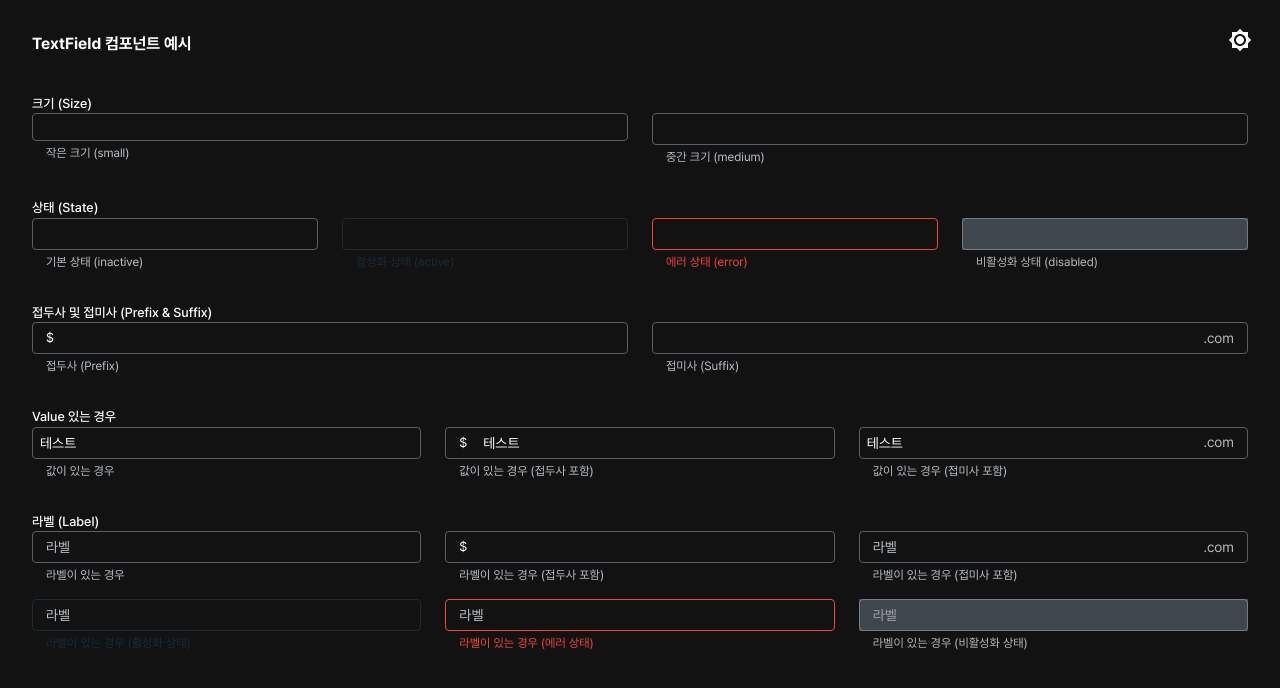
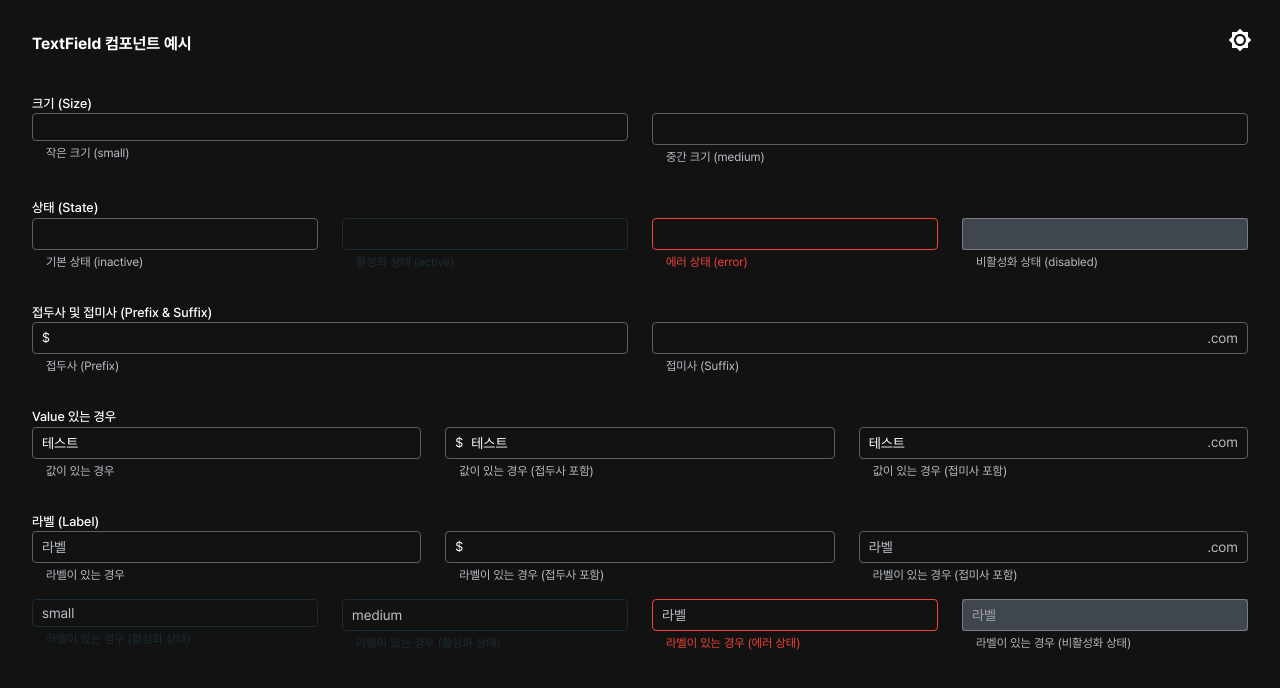
Before and after one commit to npthl2/ai-pr, a React (Vite) app: page /example/textField in a window 1280 px wide. Shown: the top 688 px of the page. Built offline with nearby package versions, Linux system fonts and the light colour scheme.

Commit message:
multiline 고려 및 label 위치 코드 fix

```diff
--- a/src/components/TextField.tsx
+++ b/src/components/TextField.tsx
@@ -31,19 +31,21 @@ const getBorderColor = (theme: any, state: TextFieldState) =>
   })[state];
 
 const StyledTextField = styled(MuiTextField, {
-  shouldForwardProp: (prop) => prop !== 'size' && prop !== 'state',
+  shouldForwardProp: (prop) => prop !== 'state',
 })<{ size: TextFieldSize; state: TextFieldState }>(({ theme, size, state }) => ({
   backgroundColor: state === 'disabled' ? theme.palette.grey[100] : 'none',
-  '.MuiInputBase-input': { borderRadius: '24px' },
+  '& .MuiInputBase-root': {
+    minHeight: size === 'small' ? 28 : 32,
+    padding: size === 'small' ? '0px 8px' : '0px 10px',
+  },
   '& .MuiInputBase-input': {
-    height: {
-      small: 28,
-      medium: 32,
-    }[size],
-    padding: '0 8px',
-    margin: 0,
-    boxSizing: 'border-box',
+    padding: 0,
+    minHeight: 'inherit',
+    height: 'auto',
     color: state === 'error' ? theme.palette.error.main : theme.palette.text.primary,
+    '&.MuiInputBase-inputMultiline': {
+      alignContent: 'center',
+    },
   },
   '& .MuiOutlinedInput-notchedOutline': {
     borderColor: getBorderColor(theme, state),
@@ -82,12 +84,15 @@ const TextField = ({
   error,
   disabled,
   onChange,
+  InputProps,
+  InputLabelProps,
   ...props
 }: CustomTextFieldProps) => {
   const currentState: TextFieldState = disabled ? 'disabled' : state;
   const handleOnChange = (e: React.ChangeEvent<HTMLInputElement>) => {
     onChange(e.target.value);
   };
+
   return (
     <FormControl fullWidth error={error}>
       <StyledTextField
@@ -97,6 +102,7 @@ const TextField = ({
         disabled={disabled}
         onChange={(e) => handleOnChange(e as React.ChangeEvent<HTMLInputElement>)}
         InputProps={{
+          ...InputProps,
           startAdornment: prefix && (
             <InputAdornment position='start'>
               <Typography variant='body2'>{prefix}</Typography>
@@ -105,11 +111,14 @@ const TextField = ({
           endAdornment: suffix && <InputAdornment position='end'>{suffix}</InputAdornment>,
         }}
         InputLabelProps={{
+          ...InputLabelProps,
           shrink: false,
           sx: (theme) => ({
+            top: '50%',
+            left: '10px',
+            transform: 'translateY(-50%)',
             color: theme.palette.grey[600],
             display: value || prefix ? 'none' : 'block',
-            top: size === 'medium' ? '-10px' : '-13px',
           }),
         }}
         {...props}
--- a/src/pages/examples/textField/TextFieldExample.tsx
+++ b/src/pages/examples/textField/TextFieldExample.tsx
@@ -25,6 +25,7 @@ const TextFieldExample = () => {
     withLabelAndPrefix: '',
     withLabelAndSuffix: '',
     withLabelAndActive: '',
+    withLabelAndActive1: '',
     withLabelAndError: '',
     withLabelAndDisabled: '',
   });
@@ -163,12 +164,23 @@ const TextFieldExample = () => {
           </TextFieldWrapper>
           <TextFieldWrapper sx={{ marginTop: '15px' }}>
             <TextField
+              value={values.withLabelAndActive1}
+              onChange={handleChange('withLabelAndActive1')}
+              label='small'
+              state='active'
+              size='small'
+              multiline
+              helperText='라벨이 있는 경우 (활성화 상태)'
+            />
+            <TextField
               value={values.withLabelAndActive}
               onChange={handleChange('withLabelAndActive')}
-              label='라벨'
+              label='medium'
               state='active'
+              multiline
               helperText='라벨이 있는 경우 (활성화 상태)'
             />
+
             <TextField
               value={values.withLabelAndError}
               onChange={handleChange('withLabelAndError')}
```
